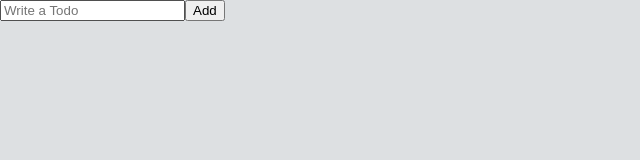
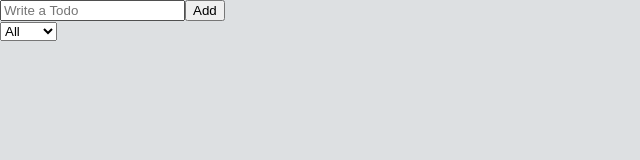
Before and after one commit to studyingheesu/todo-coil, a React (Create React App) app: page / in a window 1280 px wide. Shown: the top 160 px of the page, without its empty margins (0-640 px from the left). Built offline with nearby package versions, Linux system fonts and the light colour scheme.

Commit message:
filter by category

```diff
--- a/src/atoms.ts
+++ b/src/atoms.ts
@@ -1,12 +1,34 @@
-import { atom } from 'recoil';
+import { atom, selector } from 'recoil';
 
+type CATEGORY = 'TO_DO' | 'DOING' | 'DONE';
 export interface ITodo {
   text: string;
   id: number;
-  category: 'TO_DO' | 'DOING' | 'DONE';
+  category: CATEGORY;
 }
 
 export const todosState = atom<ITodo[]>({
   key: 'todo',
   default: [],
 });
+
+export type FILTER = CATEGORY | 'ALL';
+
+export const todoFilterState = atom<FILTER>({
+  key: 'todoFilter',
+  default: 'ALL',
+});
+
+export const filteredTodoState = selector({
+  key: 'todoFiltered',
+  get: ({ get }) => {
+    const todos = get(todosState);
+    const filter = get(todoFilterState);
+
+    if (filter === 'ALL') {
+      return todos;
+    } else {
+      return todos.filter((todo) => todo.category === filter);
+    }
+  },
+});
--- a/src/components/TodoList.tsx
+++ b/src/components/TodoList.tsx
@@ -1,17 +1,27 @@
-import { useRecoilValue } from 'recoil';
+import { useRecoilState, useRecoilValue } from 'recoil';
 import styled from 'styled-components';
-import { todosState } from '../atoms';
+import { FILTER, filteredTodoState, todoFilterState } from '../atoms';
 import CreateTodo from './CreateTodo';
 import Todo from './Todo';
 
 const List = styled.ul``;
 
 const TodoList = () => {
-  const todos = useRecoilValue(todosState);
+  const todos = useRecoilValue(filteredTodoState);
+  const [filter, setFilter] = useRecoilState(todoFilterState);
+  const handleChange = ({ target: { value } }: React.ChangeEvent<HTMLSelectElement>) => {
+    setFilter(value as FILTER);
+  };
 
   return (
     <div>
       <CreateTodo />
+      <select value={filter} onChange={handleChange}>
+        <option value="ALL">All</option>
+        <option value="TO_DO">To Do</option>
+        <option value="DOING">Doing</option>
+        <option value="DONE">Done</option>
+      </select>
       <List>
         {todos.map((todo) => (
           <Todo key={todo.id} {...todo} />
```
